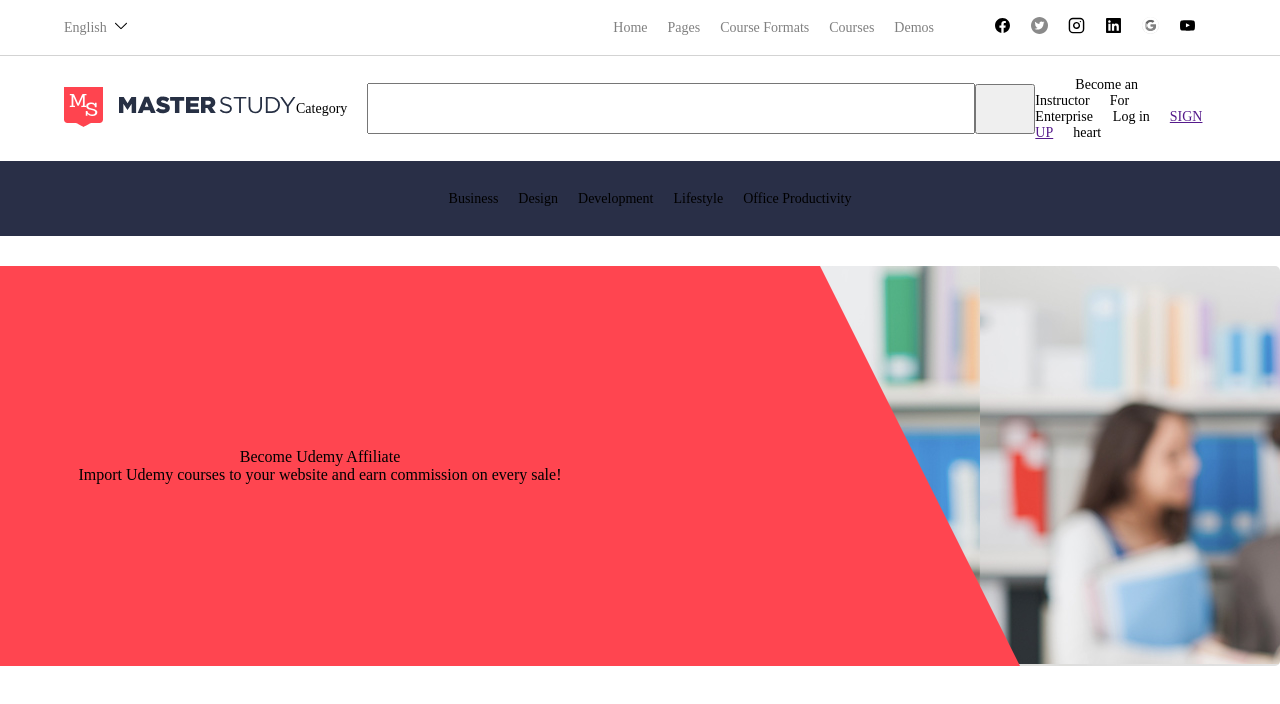
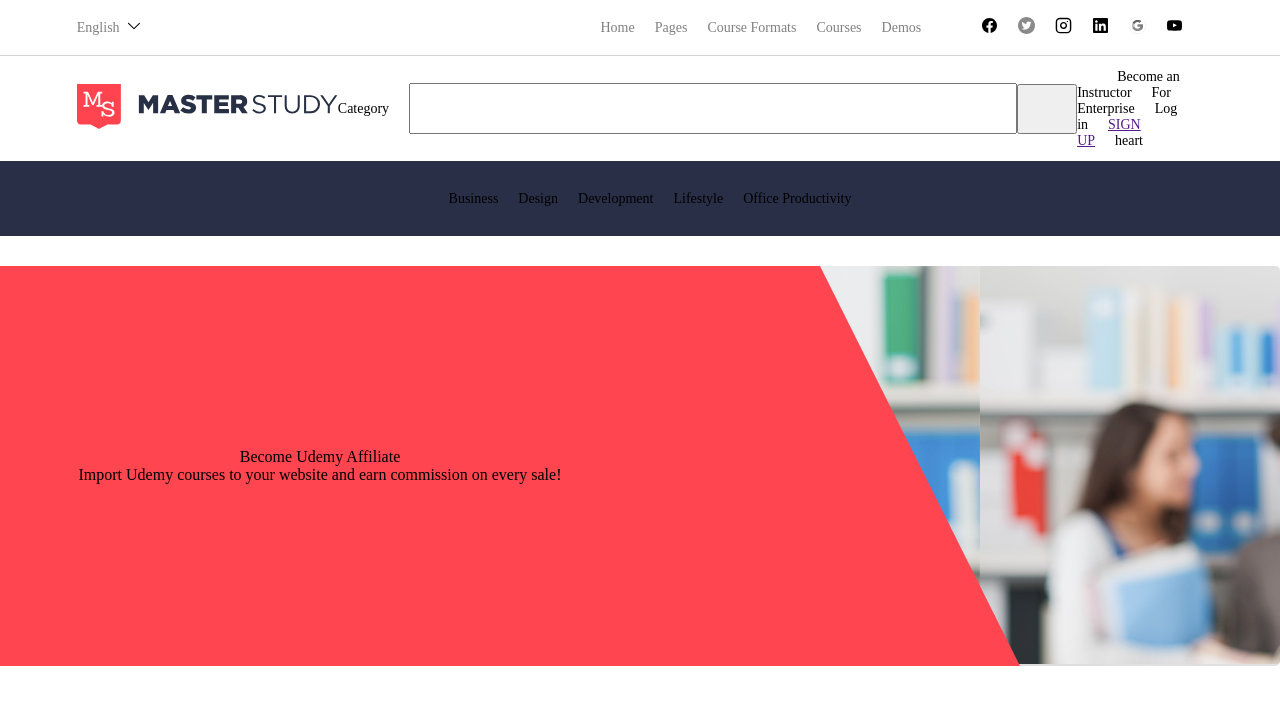
Before and after one commit to Starliege/proj-html-vuejs, a Vue app: page / in a window 1280 px wide. Shown: the top 704 px of the page. Built offline with nearby package versions, Linux system fonts and the light colour scheme.

Commit message:
day-1 final (forse)

```diff
--- a/src/components/sections/JumboThing.vue
+++ b/src/components/sections/JumboThing.vue
@@ -19,7 +19,6 @@ export default {
     name: "JumboThing",
 };
 </script>
-
 
 <style lang="scss" scoped>
 .container {
--- a/src/components/sections/SearchBar.vue
+++ b/src/components/sections/SearchBar.vue
@@ -2,7 +2,7 @@
   <div class="container">
       <div class="topbar">
           <div class="lang" style="align-self: center;">
-              <img src="../../assets/img/MasterStudy.svg" alt="">
+              <img src="../../assets/img/MasterStudy.svg" alt="" style="height: 45px;">
           </div>
           <div class="MiddleSearch">
             <span style="margin-right: 20px;">Category</span>
@@ -37,8 +37,8 @@
           display: flex;
           justify-content: space-between;
           height: 105px;
-          margin-right: 5%;
-          margin-left: 5%;
+          margin-right: 6%;
+          margin-left: 6%;
           align-items: center;
 
               ul {
--- a/src/components/sections/TopBar.vue
+++ b/src/components/sections/TopBar.vue
@@ -42,8 +42,8 @@
             display: flex;
             justify-content: space-between;
             height: 55px;
-            margin-right: 5%;
-            margin-left: 5%;
+            margin-right: 6%;
+            margin-left: 6%;
             align-items: center;
 
             .topnavbar {
```
